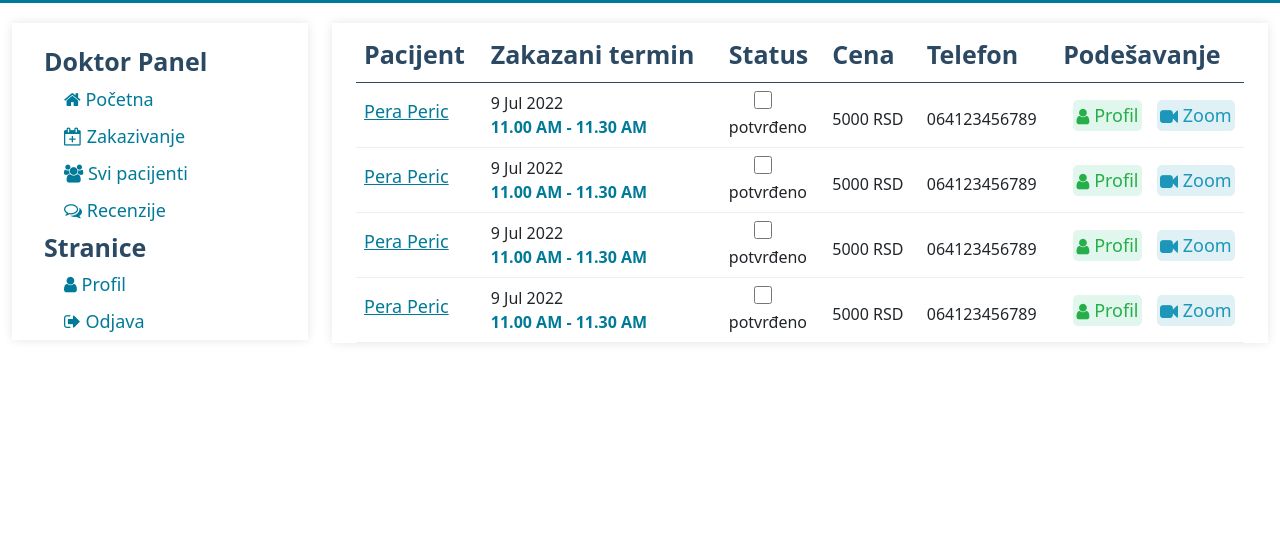
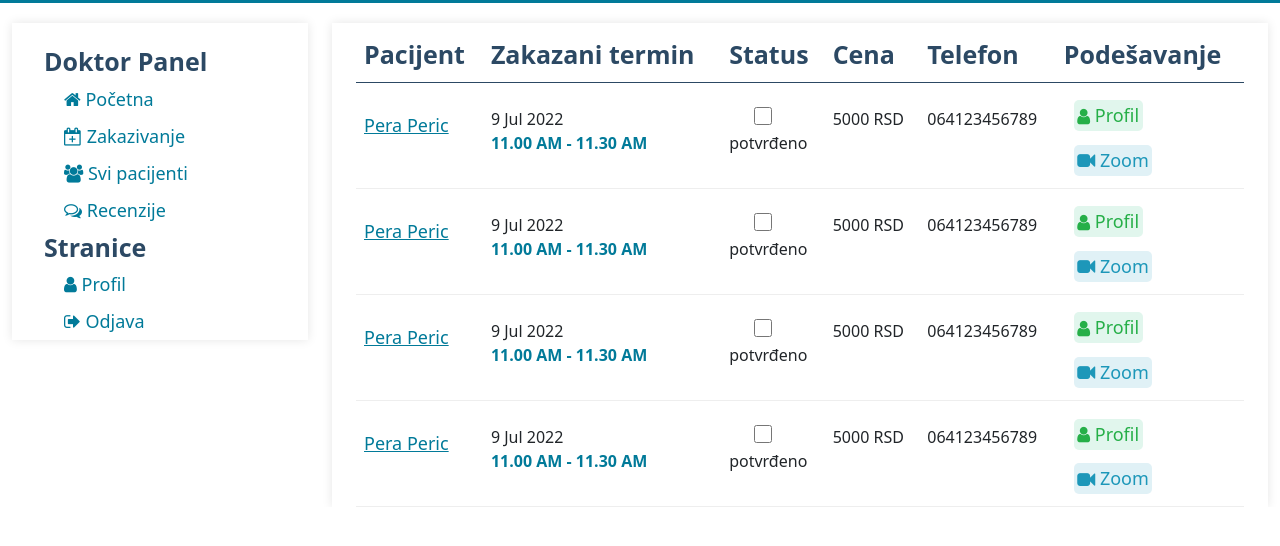
Before and after one commit to vasicbiljana/SI, a plain HTML site: page doctorPanel.html in a window 1280 px wide. Shown: the part 214-760 px from the top of the page. Drawn offline with nearby package versions, Linux system fonts and the light colour scheme.

Commit message:
docPanel

```diff
--- a/doctorPanel.html
+++ b/doctorPanel.html
@@ -112,13 +112,13 @@
 											<tbody>
 												<tr>
 													<td>
-														<h2 class="table-avatar">
+														<h2 class="table-avatar pt-4">
 															<a href="profile.html"> Pera Peric</a>
 														</h2>
 													</td>
-													<td>9 Jul 2022 <span class="table-time d-block">11.00 AM - 11.30 AM</span></td>
+													<td class="pt-4">9 Jul 2022 <span class="table-time d-block">11.00 AM - 11.30 AM</span></td>
 													<td>
-														<div class="status-toggle">
+														<div class="status-toggle pt-3">
 															<input type="checkbox" id="status_1" class="check" >
 														<div class="d-block">
 															<label for="status_1" class="checktoggle">potvrđeno</label>
@@ -134,19 +134,22 @@
                                                     <td>
 														<h2 class="table-edit-delete">
 															<a href="profilePat.html" class="edit"> <i class="fa fa-user"></i> Profil</a>
+														</h2>
+														<h2 class="table-edit-delete">
+
 															<a href="zoom.html" class="zoom" > <i class="fa fa-video-camera"></i> Zoom</a>
 														</h2>
 													</td>
 												</tr>
                                                 <tr>
 													<td>
-														<h2 class="table-avatar">
+														<h2 class="table-avatar pt-4">
 															<a href="profile.html"> Pera Peric</a>
 														</h2>
 													</td>
-													<td>9 Jul 2022 <span class="table-time d-block">11.00 AM - 11.30 AM</span></td>
+													<td class="pt-4">9 Jul 2022 <span class="table-time d-block">11.00 AM - 11.30 AM</span></td>
 													<td>
-														<div class="status-toggle">
+														<div class="status-toggle pt-3">
 															<input type="checkbox" id="status_1" class="check" >
 														<div class="d-block">
 															<label for="status_1" class="checktoggle">potvrđeno</label>
@@ -162,19 +165,22 @@
                                                     <td>
 														<h2 class="table-edit-delete">
 															<a href="profilePat.html" class="edit"> <i class="fa fa-user"></i> Profil</a>
-															<a href="zoom.html" class="zoom"> <i class="fa fa-video-camera"></i> Zoom</a>
+														</h2>
+														<h2 class="table-edit-delete">
+
+															<a href="zoom.html" class="zoom" > <i class="fa fa-video-camera"></i> Zoom</a>
 														</h2>
 													</td>
 												</tr>
                                                 <tr>
 													<td>
-														<h2 class="table-avatar">
+														<h2 class="table-avatar pt-4">
 															<a href="profile.html"> Pera Peric</a>
 														</h2>
 													</td>
-													<td>9 Jul 2022 <span class="table-time d-block">11.00 AM - 11.30 AM</span></td>
+													<td class="pt-4">9 Jul 2022 <span class="table-time d-block">11.00 AM - 11.30 AM</span></td>
 													<td>
-														<div class="status-toggle">
+														<div class="status-toggle pt-3">
 															<input type="checkbox" id="status_1" class="check" >
 														<div class="d-block">
 															<label for="status_1" class="checktoggle">potvrđeno</label>
@@ -190,19 +196,22 @@
                                                     <td>
 														<h2 class="table-edit-delete">
 															<a href="profilePat.html" class="edit"> <i class="fa fa-user"></i> Profil</a>
-															<a href="zoom.html" class="zoom"> <i class="fa fa-video-camera"></i> Zoom</a>
+														</h2>
+														<h2 class="table-edit-delete">
+
+															<a href="zoom.html" class="zoom" > <i class="fa fa-video-camera"></i> Zoom</a>
 														</h2>
 													</td>
 												</tr>
                                                 <tr>
 													<td>
-														<h2 class="table-avatar">
+														<h2 class="table-avatar pt-4">
 															<a href="profile.html"> Pera Peric</a>
 														</h2>
 													</td>
-													<td>9 Jul 2022 <span class="table-time d-block">11.00 AM - 11.30 AM</span></td>
+													<td class="pt-4">9 Jul 2022 <span class="table-time d-block">11.00 AM - 11.30 AM</span></td>
 													<td>
-														<div class="status-toggle">
+														<div class="status-toggle pt-3">
 															<input type="checkbox" id="status_1" class="check" >
 														<div class="d-block">
 															<label for="status_1" class="checktoggle">potvrđeno</label>
@@ -218,7 +227,10 @@
                                                     <td>
                                                         <h2 class="table-edit-delete">
 															<a href="profilePat.html" class="edit"> <i class="fa fa-user"></i> Profil</a>
-															<a href="zoom.html" class="zoom"> <i class="fa fa-video-camera"></i> Zoom</a>
+														</h2>
+														<h2 class="table-edit-delete">
+
+															<a href="zoom.html" class="zoom" > <i class="fa fa-video-camera"></i> Zoom</a>
 														</h2>
 													</td>
 												</tr>
```
